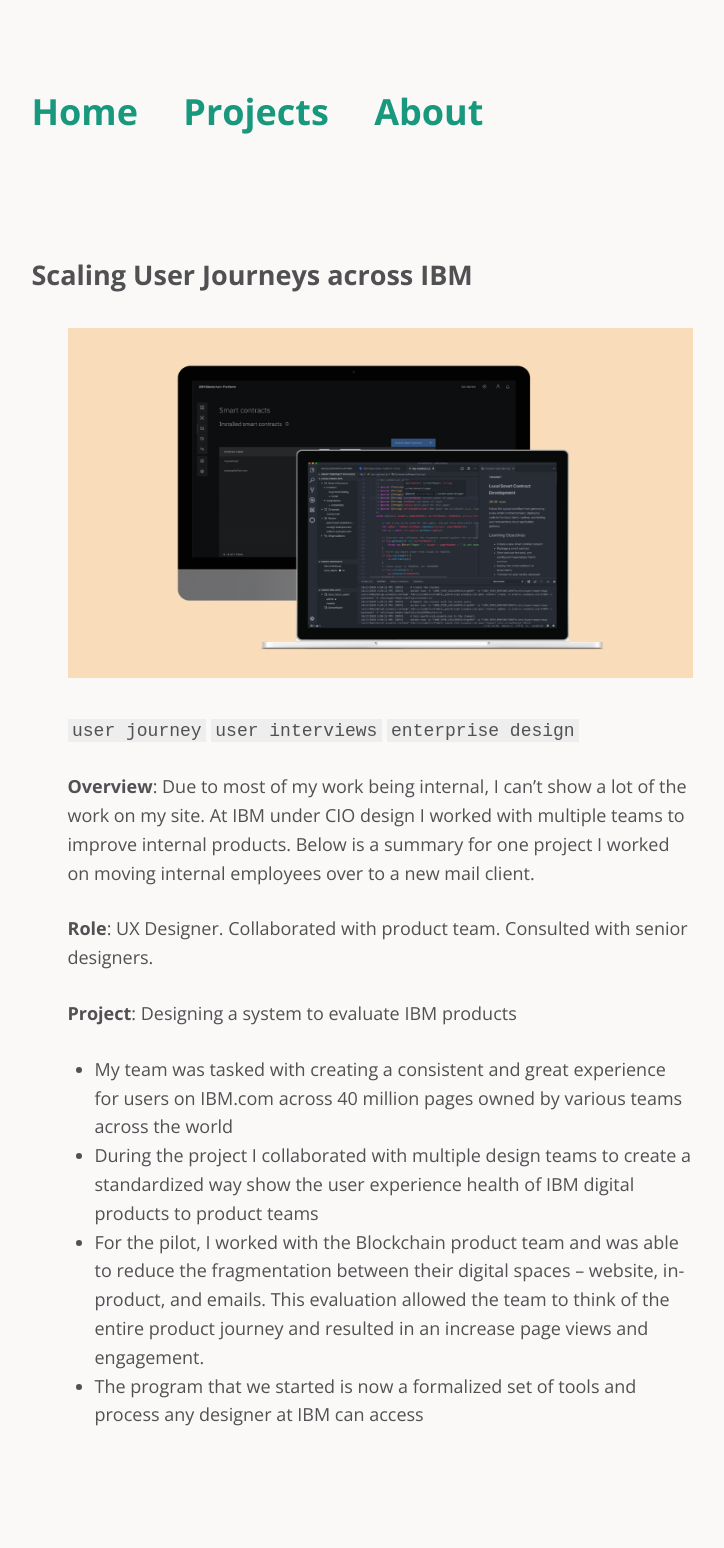
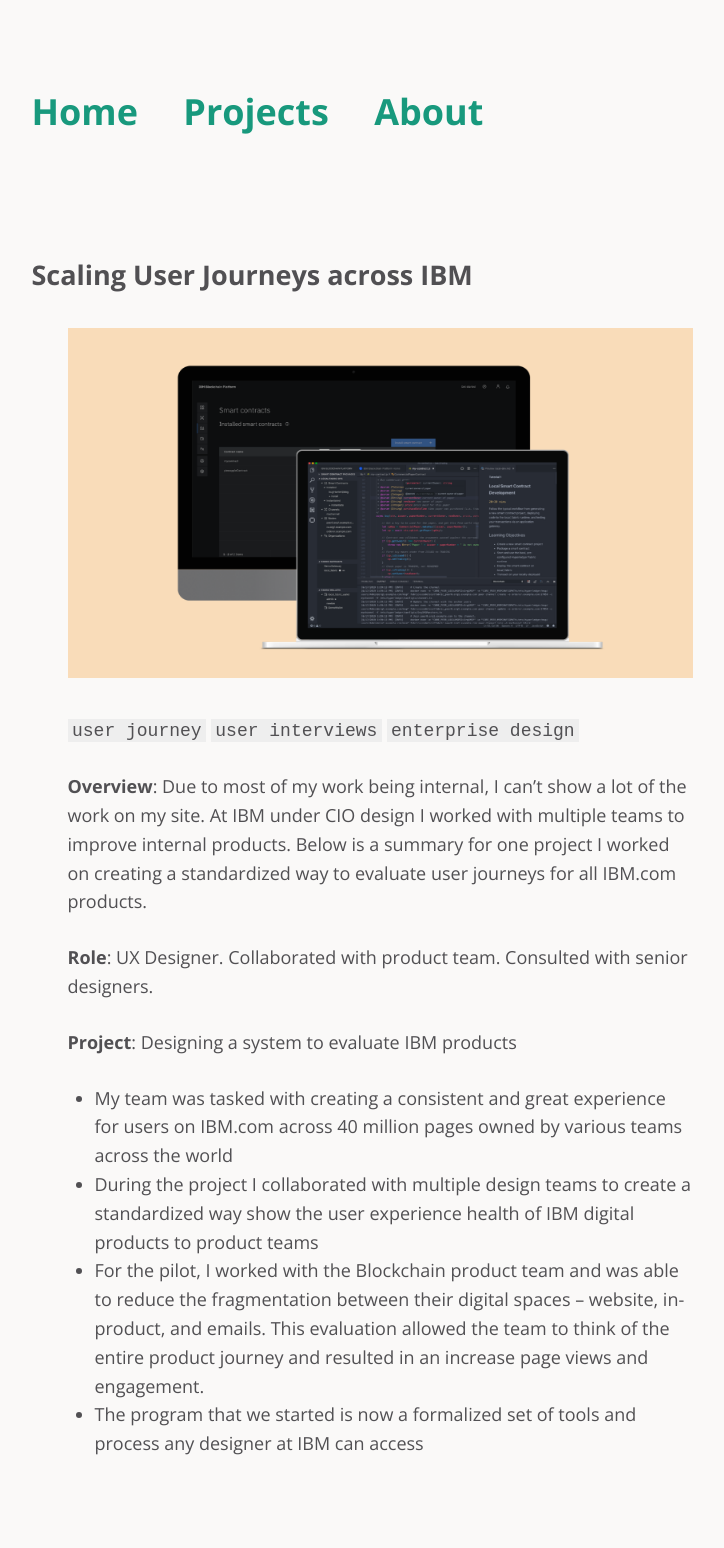
Before and after one commit to wailingwombat/wailingwombat.github.io, a Jekyll site: the page built from projects/ibm-userjourneys.md, in a window 1280 px wide. Shown: the whole page, without its empty margins (260-984 px from the left). Built offline with Jekyll 4.4.1, drawn with Linux system fonts in a browser that asks for light colours; before the commit the page ends 1519 px from its top, so only the background shows below that.

```diff
--- a/projects/ibm-userjourneys.md
+++ b/projects/ibm-userjourneys.md
@@ -6,7 +6,7 @@
 ![userjourney](/images/ibm-journey.png)
 `user journey` `user interviews` `enterprise design`
 
-**Overview**: Due to most of my work being internal, I can't show a lot of the work on my site. At IBM under CIO design I worked with multiple teams to improve internal products. Below is a summary for one project I worked on moving internal employees over to a new mail client.
+**Overview**: Due to most of my work being internal, I can't show a lot of the work on my site. At IBM under CIO design I worked with multiple teams to improve internal products. Below is a summary for one project I worked on creating a standardized way to evaluate user journeys for all IBM.com products.
 
 **Role**: UX Designer. Collaborated with product team. Consulted with senior designers.
 
```
Also changed, not shown: index.md (+1 -1 lines), projects/allprojects.md (+1 -1 lines).
